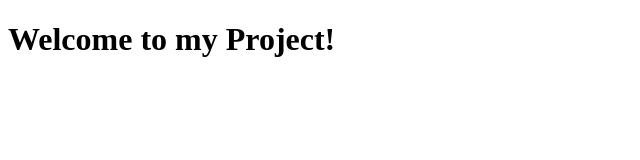
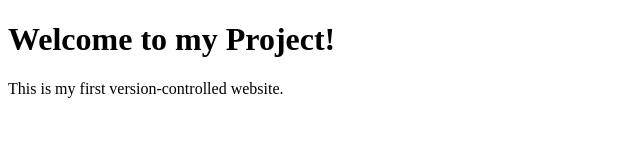
Before and after one commit to ash13579/my-devops-project, a plain HTML site: page index.html in a window 1280 px wide. Shown: the whole page, without its empty margins (0-640 px from the left). Drawn offline with Linux system fonts and the light colour scheme.

Commit message:
feat:add intruductory paragraph to homepage

```diff
--- a/index.html
+++ b/index.html
@@ -7,5 +7,6 @@
 </head>
 <body>
     <h1>Welcome to my Project!</h1>
+    <p>This is my first version-controlled website.</p>
 </body>
 </html>
```
